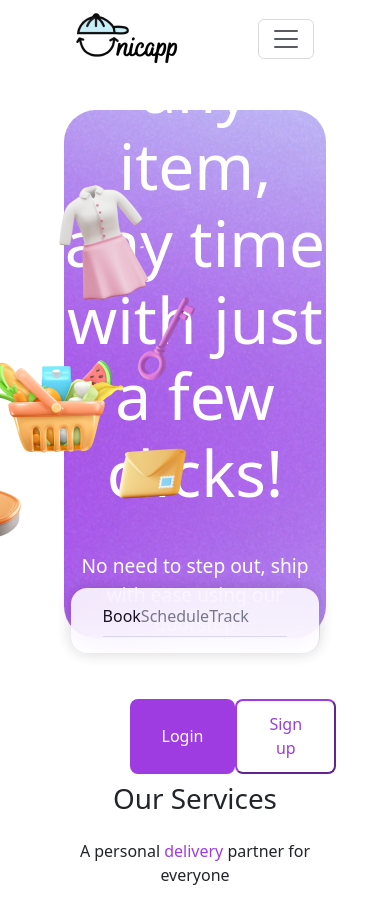
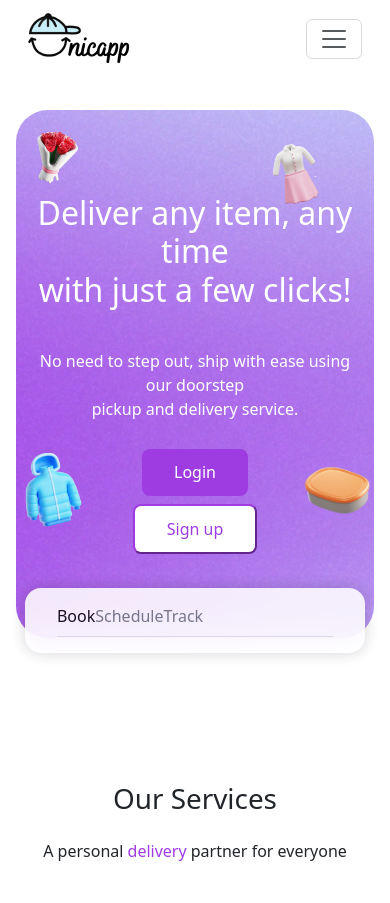
Before and after one commit to ruds18/unicapp, a plain HTML site: page index.html in a window 390 px wide. After the commit the page ends 879 px from the top, so only its background shows below. Drawn offline with nearby package versions, Linux system fonts and the light colour scheme.

Commit message:
add hero and navbar responsiveness

```diff
--- a/index.css
+++ b/index.css
@@ -1,32 +1,43 @@
-*{
+* {
     padding: 0;
     margin: 0;
 }
 
-:root{
-  --bg-purple-light:#9E3CE1;
-  --bg-border:#AAAAAA;
+/* Media Queries */
+@media only screen and (min-width: 768px) {
+    /* Desktop */
+    main {
+        margin: 0rem 4rem;
+    }
+    .hero-content h1 {
+        font-weight: 500;
+        font-size: 4rem;
+    }
 }
 
-.padding-section{
+
+
+
+:root {
+    --bg-purple-light: #9E3CE1;
+    --bg-border: #AAAAAA;
+}
+
+.padding-section {
     padding-top: 7rem;
 }
 
-.underline{
-    text-decoration: underline; text-decoration-color: var(--bg-purple-light); text-underline-offset: 10px
+.underline {
+    text-decoration: underline;
+    text-decoration-color: var(--bg-purple-light);
+    text-underline-offset: 10px;
 }
 
-
-body{
-  font-family: "Poppins", "Rubik", -apple-system, BlinkMacSystemFont, "Segoe UI", "Helvetica Neue", Arial, sans-serif, "Apple Color Emoji", "Segoe UI Emoji", "Segoe UI Symbol";
+body {
+    font-family: "Poppins", "Rubik", -apple-system, BlinkMacSystemFont, "Segoe UI", "Helvetica Neue", Arial, sans-serif, "Apple Color Emoji", "Segoe UI Emoji", "Segoe UI Symbol";
 }
 
-main{
-    height: 100%;
-    margin: 0rem 4rem;
-}
-
-.custom-btn-filled{
+.custom-btn-filled {
     background-color: var(--bg-purple-light);
     color: white;
     padding: 0.7rem 2rem;
@@ -34,7 +45,8 @@ main{
     text-decoration: none;
     border: 0;
 }
-.custom-btn-outlined{
+
+.custom-btn-outlined {
     background-color: white;
     border-color: var(--bg-purple-light);
     color: var(--bg-purple-light);
@@ -44,82 +56,60 @@ main{
     border: 2;
 }
 
-section{
+section {
     margin-top: 2rem;
     position: relative;
 }
 
-.hero{
+.hero {
     z-index: 0;
     border-radius: 2rem;
     background-image: url('./assets/hero_gradient.png');
+    background-repeat: no-repeat;
+    background-size: auto;
     width: 100%;
     height: 33rem;
     color: white;
 }
-.hero-content h1{
-    font-weight: 500;
-    font-size: 4rem;
+.hero-cta{
+    display: flex;
+    justify-content: space-between;
+    display: row;
 }
 
-.hero-content p{
+
+
+.hero-content p {
     margin-top: 2rem;
     font-size: 1.2rem;
     font-weight: 300;
 }
 
-.custom-place-1{
+.custom-place-1,
+.custom-place-2,
+.custom-place-3,
+.custom-place-4,
+.custom-place-5,
+.custom-place-6,
+.custom-place-7,
+.custom-place-8,
+.custom-place-9,
+.custom-place-10 {
     position: absolute;
-    top: 50px;
-    right: 1050px ;
-}
-.custom-place-2{
-    position: absolute;
-    top: 180px;
-    right: 1000px ;
-}
-.custom-place-3{
-    position: absolute;
-    top: 240px;
-    right: 1100px ;
-}
-.custom-place-4{
-    position: absolute;
-    top: 290px;
-    right: 1020px ;
-}
-.custom-place-5{
-    position: absolute;
-    top: 310px;
-    right: 890px ;
-}
-.custom-place-6{
-    position: absolute;
-    top: 60px;
-    right: 140px ;
-}
-.custom-place-7{
-    position: absolute;
-    top: 180px;
-    right: 110px ;
-}
-.custom-place-8{
-    position: absolute;
-    top: 230px;
-    right: 200px ;
-}
-.custom-place-9{
-    position: absolute;
-    top: 330px;
-    right: 140px ;
-}
-.custom-place-10{
-    position: absolute;
-    top: 360px;
-    right: 300px ;
 }
 
-.search{
+.custom-place-1 { top: 10%; right: 80%; }
+.custom-place-2 { top: 30%; right: 76%; }
+.custom-place-3 { top: 40%; right: 85%; }
+.custom-place-4 { top: 50%; right: 77%; }
+.custom-place-5 { top: 65%; right: 68%; }
+.custom-place-6 { top: 10%; right: 10%; }
+.custom-place-7 { top: 30%; right: 5%; }
+.custom-place-8 { top: 40%; right: 15%; }
+.custom-place-9 { top: 55%; right: 10%; }
+.custom-place-10 { top: 65%; right: 20%; }
+
+.search {
     bottom: -15px;
     position: absolute;
     width: 95%;
@@ -132,73 +122,71 @@ section{
     padding: 1rem 2rem;
     color: black;
 }
-.search p{
+
+.search p {
     margin-bottom: 0.5rem !important;
 }
-.border-bottom{
+
+.border-bottom {
     padding: 0;
     border-bottom: 2px solid gray;
 }
 
-.mt-3{
-    margin-top: 6rem  !important;
+.mt-3 {
+    margin-top: 6rem !important;
 }
 
-/* .row{
-    --bs-gutter-x: 2rem;
-    --bs-gutter-y: 0;
-    display: -webkit-box;
-    display: -ms-flexbox;
-    display: flex;
-    -ms-flex-wrap: wrap;
-    flex-wrap: wrap;
-    margin-top: calc(var(--bs-gutter-y) * -1);
-    margin-right: calc(var(--bs-gutter-x) / -2);
-    margin-left: calc(var(--bs-gutter-x) / -2);
-} */
+@media only screen and (max-width: 600px) {
+    /* Phone */
+    main {
+        margin: 0rem 1rem;
+    }
 
-.col {
-    -webkit-box-flex: 1;
-    -ms-flex: 1 0 0%;
-    flex: 1 0 0%;
-  }
+    .hero-content h1 {
+        font-size: 2rem;
+    }
 
-.service-card{
-    display: flex;
-    justify-content: center;
-    align-items: center;
-    flex-direction: column;
-    width: 100%;
-    height: 100%;
-}
+    .hero-content p {
+        font-size: 1rem;
+    }
+    .hero{
+        padding: 1rem;
+    }
 
-.service-image{
-    background-color: #a14dd9;
-}
+    .custom-place-1, .custom-place-2, .custom-place-3, .custom-place-4,
+    .custom-place-5, .custom-place-6, .custom-place-7, .custom-place-8,
+    .custom-place-9, .custom-place-10 {
+        width: 20%; /* Adjust this value as needed for smaller screens */
+    }
+
+    .custom-place-1 { top: 2%; right: 80%; }
+    .custom-place-2 { top: 20%; right: 55%; display: none}
+    .custom-place-3 { top: 35%; right: 60%; display: none; }
+    .custom-place-4 { top: 50%; right: 55%; display: none; }
+    .custom-place-5 { top: 65%; right: 80%; }
+    .custom-place-6 { top: 5%; right: 10%; }
+    .custom-place-7 { top: 20%; right: 5%; display: none; }
+    .custom-place-8 { top: 35%; right: 15%; display: none;}
+    .custom-place-9 { top: 50%; right: 10%; display: none; }
+    .custom-place-10 { top: 65%; right: 0% ;  }
+
+    .hero-content h1 {
+        font-weight: 500;
+        font-size: 2rem;
+    }
+    .hero-content p {
+        margin-top: 2rem;
+        font-size: 1rem;
+        font-weight: 300;
+    }
+
+    .hero-cta{
+        display: flex;
+        justify-content: space-between;
+        align-items: center;
+        flex-direction: column;
+    }
 
 
-.service-card-text{
-    border-radius: 1rem;
-    padding: 1rem;
-    width: 100%;
-    display: flex;
-    justify-content: space-between;
-    align-items: center;
-    color: white;
-    background-color: black;
+
 }
-.service-card-text p{
-    margin-bottom: 0 !important;
-}
-.card-img-top{
-    padding: 1rem;
-    border-radius: 1rem;
-    height: 100%;
-    width: 100%;
-}
-.card-body{
-    background-color: black;
-    display: flex;
-    justify-content: space-between;
-    color:  white !important;
-}
--- a/index.html
+++ b/index.html
@@ -48,9 +48,9 @@
             <div class="hero-content d-flex flex-column justify-content-center align-items-center">
                 <h1 class="text-center">Deliver any item, any time <br> with just a few clicks!</h1>
                 <p class="text-center">No need to step out, ship with ease using our doorstep <br> pickup and delivery service.</p>
-                <div class="d-flex justify-content-evenly pt-3 w-50" >
-                    <button class="custom-btn-filled">Login</button>
-                    <button class="custom-btn-outlined">Sign up</button>
+                <div class="hero-cta pt-1 w-50" >
+                    <button class="custom-btn-filled mt-2">Login</button>
+                    <button class="custom-btn-outlined mt-2">Sign up</button>
                 </div>
             </div>
             <img class="custom-place-1" src="./assets/svg/flowerBouquet.png" alt="">
```
